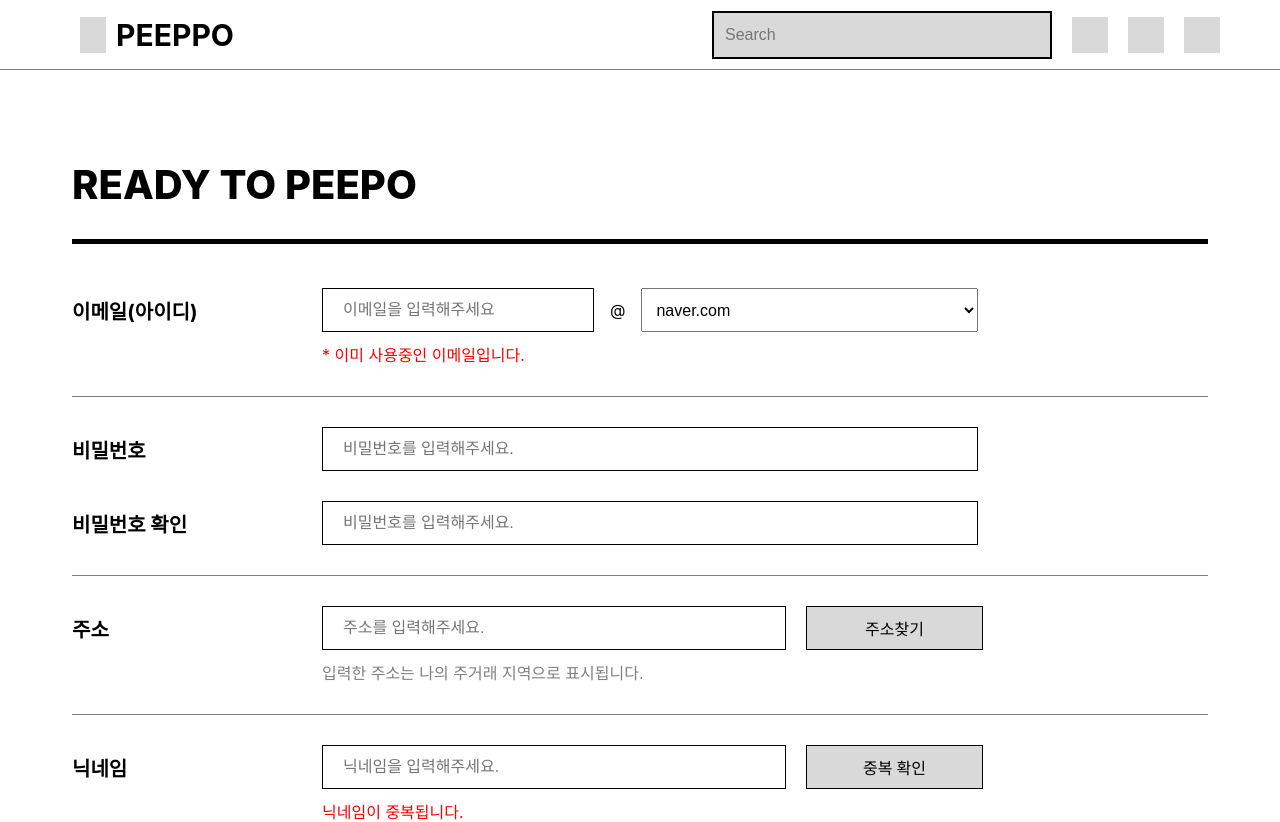
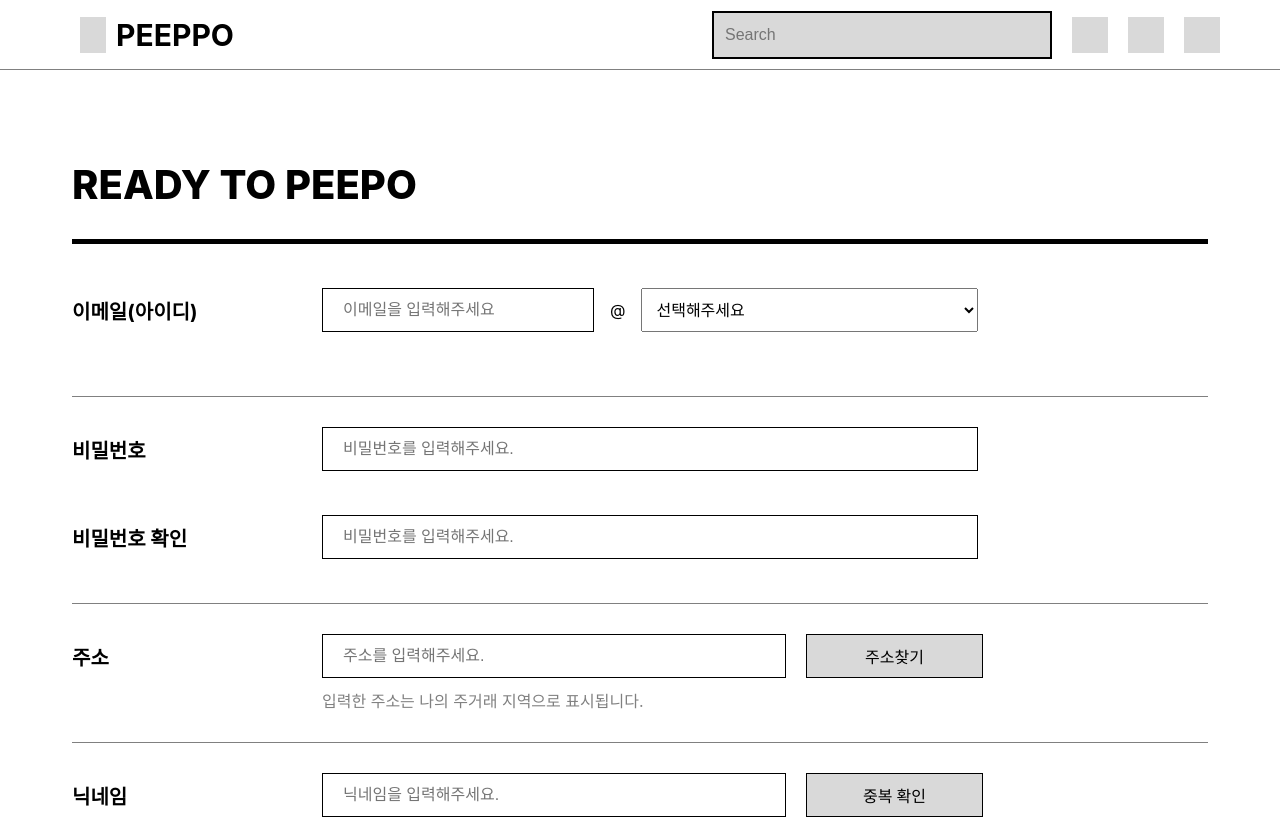
Before and after one commit to ffinal4/front-end, a React (Create React App) app: page /signup in a window 1280 px wide. Shown: the top 822 px of the page. Built offline with nearby package versions, Linux system fonts and the light colour scheme; a web font is replaced by a local one.

Commit message:
PEEP-16 <회원가입 페이지 Useform 적용>

```diff
--- a/package.json
+++ b/package.json
@@ -13,7 +13,7 @@
     "axios": "^1.4.0",
     "react": "^18.2.0",
     "react-dom": "^18.2.0",
-    "react-hook-form": "^7.45.2",
+    "react-hook-form": "^7.45.4",
     "react-query": "^3.39.3",
     "react-router-dom": "^6.14.2",
     "react-scripts": "5.0.1",
--- a/src/components/common/Header.tsx
+++ b/src/components/common/Header.tsx
@@ -1,7 +1,6 @@
 import React from "react";
 import { useNavigate } from "react-router-dom";
 import { styled } from "styled-components";
-import App from "./../../App";
 
 const Header = () => {
   const navigate = useNavigate();
--- a/src/pages/LoginPage.tsx
+++ b/src/pages/LoginPage.tsx
@@ -78,8 +78,11 @@ const LoginPage = () => {
           </SignUpContainer>
         </LogInFormContainer>
       </LoginContainer>
-      <FirstBoxContainer />
-      <SecondBoxContainer />
+      <BoxConatainer>
+        <FirstBoxContainer />
+        <SecondBoxContainer />
+      </BoxConatainer>
+
       <FooterContainer>
         <FirstFooter>
           <svg
@@ -240,7 +243,11 @@ const SignUpLink = styled.div`
   font-weight: 1000;
   margin-left: 10px;
 `;
-
+const BoxConatainer = styled.div`
+  /* border: 5px solid red; */
+  /* width: 100%;
+  height: 900px; */
+`;
 const FirstBoxContainer = styled.div`
   width: 431.5px;
   height: 358.2px;
--- a/src/pages/SignupPage.tsx
+++ b/src/pages/SignupPage.tsx
@@ -2,89 +2,131 @@ import React, { useState } from "react";
 import { styled } from "styled-components";
 import { StBasicButton } from "../styles/BasicButton";
 import { useNavigate } from "react-router-dom";
+import { useForm } from "react-hook-form";
 import { StBasicInput } from "../styles/BasicInput";
-import { StCardPicture } from "../styles/CardPicture";
+
+interface SignupForm {
+  email: string;
+  select: string;
+  password: string;
+  confirmPassword: string;
+  nickname: string;
+}
 
 const SignupPage = () => {
   const navigate = useNavigate();
-  const [email, setEmail] = useState("");
-  const [password, setPassword] = useState("");
-  const [checkPassword, setCheckPassword] = useState("");
   const [address, setAddress] = useState("");
-  const [nickname, setNickName] = useState("");
-
-  const emailOnchange = (event: React.ChangeEvent<HTMLInputElement>) => {
-    setEmail(event.target.value);
-  };
-
-  const pwOnchange = (event: React.ChangeEvent<HTMLInputElement>) => {
-    setPassword(event.target.value);
-  };
-
-  const checkPwOnchange = (event: React.ChangeEvent<HTMLInputElement>) => {
-    setCheckPassword(event.target.value);
-  };
-
   const addressOnchange = (event: React.ChangeEvent<HTMLInputElement>) => {
     setAddress(event.target.value);
   };
-
-  const nicknameOnchange = (event: React.ChangeEvent<HTMLInputElement>) => {
-    setNickName(event.target.value);
-  };
-
+  const {
+    register,
+    formState: { errors },
+    handleSubmit,
+    getValues,
+  } = useForm<SignupForm>({ mode: "onBlur" });
   return (
     <SignUpPageContainer>
       <TitleContainer>
         <Title>READY TO PEEPO</Title>
       </TitleContainer>
-      <SignUpForm>
+      <SignUpForm
+      // onSubmit={handleSubmit(async (data) => {
+      //   const newForm = {
+      //     email: `${data.email}${data.select}`,
+      //     password: data.password,
+      //     nickname: data.nickname,
+      //   };
+      //   try {
+      //     const res = await postSignupApi(newForm);
+      //     if(res.status === 201) {
+      //       console.log("회원가입성공", res);
+      //       navigate("/login")
+      //     }
+      //   } catch(error){
+      //     console.log(error);
+      //     alert(JSON.stringify(error.response.data.data))
+      //   }
+      // })}
+      >
         <EmailContainer>
           <Label>이메일(아이디)</Label>
           <EmailInputContainer>
             <StBasicInput
               type="email"
               placeholder="이메일을 입력해주세요"
-              value={email}
-              onChange={emailOnchange}
+              {...register("email", {
+                required: "필수입력 항목입니다.",
+                pattern: {
+                  value: /^[a-zA-Z\d]{2,}$/,
+                  message: "이미 사용중인 이메일입니다.",
+                },
+              })}
             />
           </EmailInputContainer>
 
           <AtContainer>@</AtContainer>
-          <EmailSelect>
-            <option>naver.com</option>
-            <option>hanmail.net</option>
-            <option>daum.net</option>
-            <option>gmail.com</option>
-            <option>nate.com</option>
-            <option>hotmail.com</option>
-            <option>outlook.com</option>
-            <option>icloud.com</option>
+          <EmailSelect
+            {...register("select", { required: "필수입력 항목입니다." })}
+          >
+            <option value="">선택해주세요</option>
+            <option value="@naver.com">naver.com</option>
+            <option value="@hanmail.net">hanmail.net</option>
+            <option value="@daum.net">daum.net</option>
+            <option value="@gmail.com">gmail.com</option>
+            <option value="@nate.com">nate.com</option>
+            <option value="@hotmail.com">hotmail.com</option>
+            <option value="@outlook.com">outlook.com</option>
+            <option value="@icloud.com">icloud.com</option>
           </EmailSelect>
         </EmailContainer>
-        <Content>* 이미 사용중인 이메일입니다.</Content>
+        <ValidateMessage>{errors?.email?.message}</ValidateMessage>
         <PwContainer>
           <Label>비밀번호</Label>
           <PwInputContainer>
             <StBasicInput
               type="password"
               placeholder="비밀번호를 입력해주세요."
-              value={password}
-              onChange={pwOnchange}
+              {...register("password", {
+                required: "필수입력 항목입니다.",
+                minLength: {
+                  value: 8,
+                  message:
+                    "영문, 숫자, 특수문자 각 1개 이상을 포함한 8자리 이상",
+                },
+                pattern: {
+                  value:
+                    /"^(?=.*[A-Za-z])(?=.*\d)(?=.*[$@$!%*#?&])[A-Za-z\d$@$!%*#?&]{8,}$"/,
+                  message:
+                    "영문, 숫자, 특수문자 각 1개 이상을 포함한 8자리 이상의 비밀번호를 작성해주세요.",
+                },
+              })}
             />
           </PwInputContainer>
         </PwContainer>
+        <PwValidateMessage>{errors?.password?.message}</PwValidateMessage>
         <CheckPwContainer>
           <Label>비밀번호 확인</Label>
           <CheckPwInputContainer>
             <StBasicInput
               type="password"
               placeholder="비밀번호를 입력해주세요."
-              value={checkPassword}
-              onChange={checkPwOnchange}
+              {...register("confirmPassword", {
+                required: "필수입력 항목입니다.",
+                validate: {
+                  check: (value) => {
+                    if (getValues("password") !== value) {
+                      return "비밀번호가 일치하지 않습니다.";
+                    }
+                  },
+                },
+              })}
             />
           </CheckPwInputContainer>
         </CheckPwContainer>
+        <CheckPwValidateMessage>
+          {errors?.confirmPassword?.message}
+        </CheckPwValidateMessage>
         <AddressContainer>
           <Label>주소</Label>
           <AddressInputContainer>
@@ -109,8 +151,16 @@ const SignupPage = () => {
             <StBasicInput
               type="text"
               placeholder="닉네임을 입력해주세요."
-              value={nickname}
-              onChange={nicknameOnchange}
+              {...register("nickname", {
+                required: "필수입력 항목입니다.",
+                minLength: { value: 2, message: "2자 이상 입력해주세요." },
+                maxLength: { value: 15, message: "15자 이하로 입력해주세요." },
+                pattern: {
+                  value: /^[A-za-z0-9가-힣]{3,10}$/,
+                  message:
+                    "가능한 문자 : 영문 대소문자, 글자 단위 한글, 숫자만 가능합니다.",
+                },
+              })}
             />
           </NickNameInputContainer>
 
@@ -118,7 +168,7 @@ const SignupPage = () => {
             중복 확인
           </StBasicButton>
         </NickNameContainer>
-        <Content>닉네임이 중복됩니다.</Content>
+        <ValidateMessage>{errors?.nickname?.message}</ValidateMessage>
       </SignUpForm>
       <AssignButtonContainer>
         <StBasicButton
@@ -187,7 +237,7 @@ const EmailSelect = styled.select`
   font-size: 16px;
 `;
 
-const Content = styled.div`
+const ValidateMessage = styled.div`
   /* border: 1px solid blue; */
   width: 465px;
   height: 24px;
@@ -203,11 +253,18 @@ const PwContainer = styled.div`
   align-items: center;
   padding-top: 30px;
   margin-top: 30px;
-  margin-bottom: 30px;
+  margin-bottom: 10px;
 `;
 const PwInputContainer = styled.div`
   /* border: 1px solid red; */
   width: 656px;
+`;
+const PwValidateMessage = styled.div`
+  width: 656px;
+  height: 24px;
+  margin-left: 250px;
+  color: red;
+  margin-bottom: 10px;
 `;
 const CheckPwInputContainer = styled.div`
   width: 656px;
@@ -217,7 +274,14 @@ const CheckPwContainer = styled.div`
   /* border: 3px solid green; */
   display: flex;
   align-items: center;
-  margin-bottom: 30px;
+  margin-bottom: 10px;
+`;
+const CheckPwValidateMessage = styled.div`
+  width: 656px;
+  height: 24px;
+  margin-left: 250px;
+  color: red;
+  margin-bottom: 10px;
 `;
 const AddressContainer = styled.div`
   /* border: 3px solid green; */
```
Also changed, not shown: 1 other file (tests, documents, lock files or other folders).
